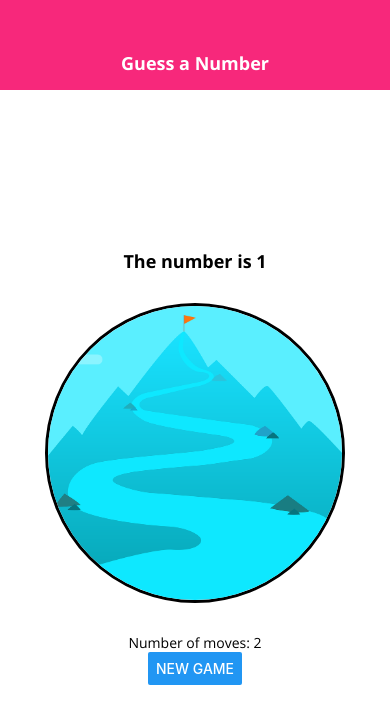
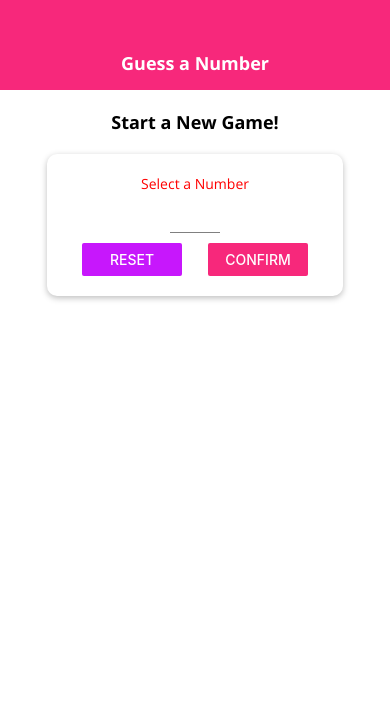
Before and after one commit to kiranojhanp/course-goal-app-academind, a React Native app: screen / in a window 390 px wide. Shown: the top 724 px of the page. Built offline with nearby package versions, Linux system fonts and the light colour scheme.

Commit message:
Game updated

```diff
--- a/App.js
+++ b/App.js
@@ -47,17 +47,15 @@ export default function App() {
     setGuessRounds(numOfRounds);
   };
 
-
   let content = <StartGameScreen onStartGame={startGameHandler} />;
 
-  content = (
-    <GameOverScreen
-      userChoice="1"
-      gameRounds="2"
-      newGameAction={configureNewGameHandler}
-    />
-  );
-
+  // content = (
+  //   <GameOverScreen
+  //     userChoice="1"
+  //     gameRounds="2"
+  //     newGameAction={configureNewGameHandler}
+  //   />
+  // );
 
   if (userNumber && guessRounds <= 0) {
     content = (
--- a/components/Card.js
+++ b/components/Card.js
@@ -9,15 +9,17 @@ const Card = props => {
 
 const styles = StyleSheet.create({
   card: {
-    shadowColor: 'black',
+    shadowColor: "black",
     shadowOffset: { width: 0, height: 2 },
     shadowRadius: 6,
     shadowOpacity: 0.26,
+    marginTop: 20,
+    marginBottom: 35,
     elevation: 8,
-    backgroundColor: 'white',
+    backgroundColor: "white",
     padding: 20,
-    borderRadius: 10
-  }
+    borderRadius: 10,
+  },
 });
 
 export default Card;
--- a/screens/GameOverScreen.js
+++ b/screens/GameOverScreen.js
@@ -1,5 +1,6 @@
 import React from "react";
 import { View, Text, Button, StyleSheet, Image } from "react-native";
+import Colors from "../constants/colors";
 
 import BodyText from "../components/BodyText";
 import TitleText from "../components/TitleText";
@@ -7,16 +8,31 @@ import TitleText from "../components/TitleText";
 const GameOverScreen = (props) => {
   return (
     <View style={styles.screen}>
-      <TitleText>The number is {props.userChoice}</TitleText>
+      <TitleText style={{ fontSize: 25 }}>Game Over</TitleText>
 
       <View style={styles.imgContainer}>
         <Image
+          fadeDuration={1000}
           style={styles.image}
-          source={require("../assets/success.png")}
+          // source={require("../assets/success.png")}
+          source={{
+            uri:
+              "https://i.pinimg.com/originals/7b/f1/d1/7bf1d1a24f3e6d434e8c9cc5f515700b.gif",
+          }}
           resizeMode="cover"
         />
       </View>
-      <BodyText>Number of moves: {props.gameRounds}</BodyText>
+      <View style={styles.resultContainer}>
+        <BodyText style={styles.resultText}>
+          The number was
+          <Text style={styles.highlight}>{" " + props.userChoice + " "}</Text>
+          <Text>
+            and it took{" "}
+            <Text style={styles.highlight}>{props.gameRounds + " "}</Text>
+            moves to guess the number
+          </Text>
+        </BodyText>
+      </View>
       <Button title="NEW GAME" onPress={props.newGameAction} />
     </View>
   );
@@ -41,6 +57,18 @@ const styles = StyleSheet.create({
     width: "100%",
     height: "100%",
   },
+  highlight: {
+    color: Colors.primary,
+    fontFamily: "open-sans-bold",
+  },
+  resultContainer: {
+    marginVertical: 15,
+    marginHorizontal: 30,
+  },
+  resultText: {
+    textAlign: "center",
+    fontSize: 20,
+  },
 });
 
 export default GameOverScreen;
--- a/screens/GameScreen.js
+++ b/screens/GameScreen.js
@@ -1,10 +1,19 @@
 import React, { useState, useRef, useEffect } from "react";
-import { View, Text, StyleSheet, Button, Alert } from "react-native";
+import {
+  View,
+  Text,
+  StyleSheet,
+  Button,
+  Alert,
+  ScrollView,
+} from "react-native";
 
 import DefaultStyle from "../constants/default-style";
 
 import { Ionicons } from "@expo/vector-icons";
 import Card from "../components/Card";
+
+import BodyText from "../components/BodyText";
 
 import NumberContainer from "../components/NumberContainer";
 import MainButton from "../components/MainButton";
@@ -20,11 +29,19 @@ const generateRandomBetween = (min, max, exclude) => {
   }
 };
 
+const renderListItem = (value, numOfRounds) => (
+  <View key={value} style={styles.listItem}>
+    <BodyText>#{numOfRounds}</BodyText>
+    <BodyText>{value}</BodyText>
+  </View>
+);
+
 const GameScreen = (props) => {
   const initialGuess = generateRandomBetween(1, 100, props.userChoice);
+
   const [currentGuess, setCurrentGuess] = useState(initialGuess);
 
-  const [rounds, setRounds] = useState(0);
+  const [pastGuesses, setPastGuesses] = useState([initialGuess]);
 
   const currentLow = useRef(1);
   const currentHigh = useRef(100);
@@ -33,7 +50,7 @@ const GameScreen = (props) => {
 
   useEffect(() => {
     if (currentGuess === userChoice) {
-      onGameOver(rounds);
+      onGameOver(pastGuesses.length);
     }
   }, [currentGuess, userChoice, onGameOver]);
 
@@ -42,7 +59,7 @@ const GameScreen = (props) => {
       (direction === "lower" && currentGuess < userChoice) ||
       (direction === "greater" && currentGuess > userChoice)
     ) {
-      Alert.alert("Don't lie!!", "You know that this is wrong.", [
+      Alert.alert("Gufadi!!", "You know that this is wrong.", [
         { text: "Sorry!", style: "cancel" },
       ]);
       return;
@@ -61,12 +78,13 @@ const GameScreen = (props) => {
     );
 
     setCurrentGuess(nextNumber);
-    setRounds((currentRound) => currentRound + 1);
+    // setRounds((currentRound) => currentRound + 1);
+    setPastGuesses((curPastGuesses) => [nextNumber, ...curPastGuesses]);
   };
 
   return (
     <View style={styles.screen}>
-      <Text style={DefaultStyle.titleText}>Opponents Guess</Text>
+      <Text style={DefaultStyle.titleText}>Computers Guess</Text>
       <NumberContainer>{currentGuess}</NumberContainer>
       <Card style={styles.buttonContainer}>
         <MainButton onPress={nextGuessHandler.bind(this, "lower")}>
@@ -76,6 +94,9 @@ const GameScreen = (props) => {
           <Ionicons name="md-add" size={24} color="white" />
         </MainButton>
       </Card>
+      <ScrollView>
+        {pastGuesses.map((guess) => renderListItem(guess))}
+      </ScrollView>
     </View>
   );
 };
@@ -91,8 +112,16 @@ const styles = StyleSheet.create({
     justifyContent: "space-around",
     marginTop: 20,
     width: 300,
-    maxWidth: "80%",
+    maxWidth: "90%",
   },
+  // listItem: {
+  //   borderColor: "#ccc",
+  //   borderWidth: 1,
+  //   padding: 15,
+  //   marginVertical: 10,
+  //   backgroundColor: "white",
+  //   flexDirection: "row",
+  // },
 });
 
 export default GameScreen;
--- a/screens/StartGameScreen.js
+++ b/screens/StartGameScreen.js
@@ -12,12 +12,13 @@ import {
 import Card from "../components/Card";
 import Input from "../components/Input";
 import NumberContainer from "../components/NumberContainer";
+
+import MainButton from "../components/MainButton";
+
 import Colors from "../constants/colors";
 
 import BodyText from "../components/BodyText";
 import TitleText from "../components/TitleText";
-
-
 
 const StartGameScreen = (props) => {
   const [enteredValue, setEnteredValue] = useState("");
@@ -56,10 +57,10 @@ const StartGameScreen = (props) => {
       <Card style={styles.summaryContainer}>
         <Text>You selected</Text>
         <NumberContainer>{selectedNumber}</NumberContainer>
-        <Button
-          title="START GAME"
-          onPress={props.onStartGame(selectedNumber)}
-        />
+
+        <MainButton onPress={() => props.onStartGame(selectedNumber)}>
+          START GAME
+        </MainButton>
       </Card>
     );
   }
@@ -73,7 +74,7 @@ const StartGameScreen = (props) => {
       <View style={styles.screen}>
         <TitleText>Start a New Game!</TitleText>
         <Card style={styles.inputContainer}>
-          <BodyText style={{  color:  "red"  }}>Select a Number</BodyText>
+          <BodyText style={{ color: "red" }}>Select a Number</BodyText>
           <Input
             style={styles.input}
             blurOnSubmit
@@ -112,6 +113,8 @@ const styles = StyleSheet.create({
     flex: 1,
     padding: 10,
     alignItems: "center",
+    marginTop: 10,
+    marginBottom: 20,
   },
   title: {
     fontSize: 20,
```
